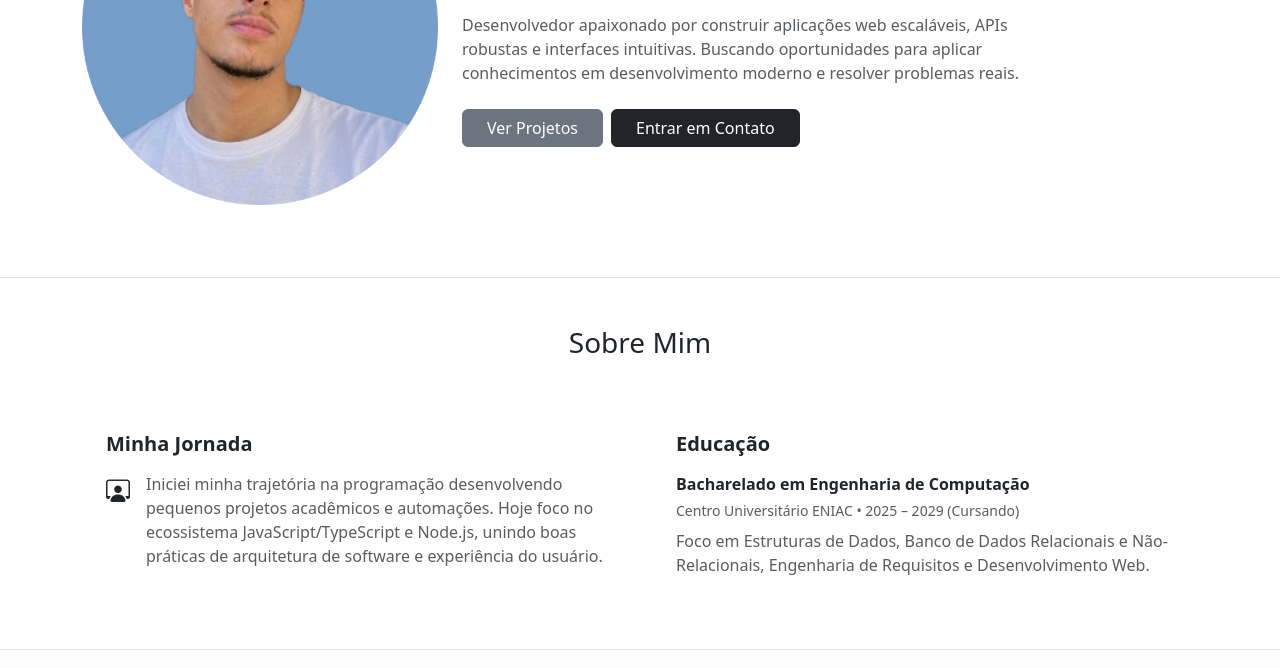
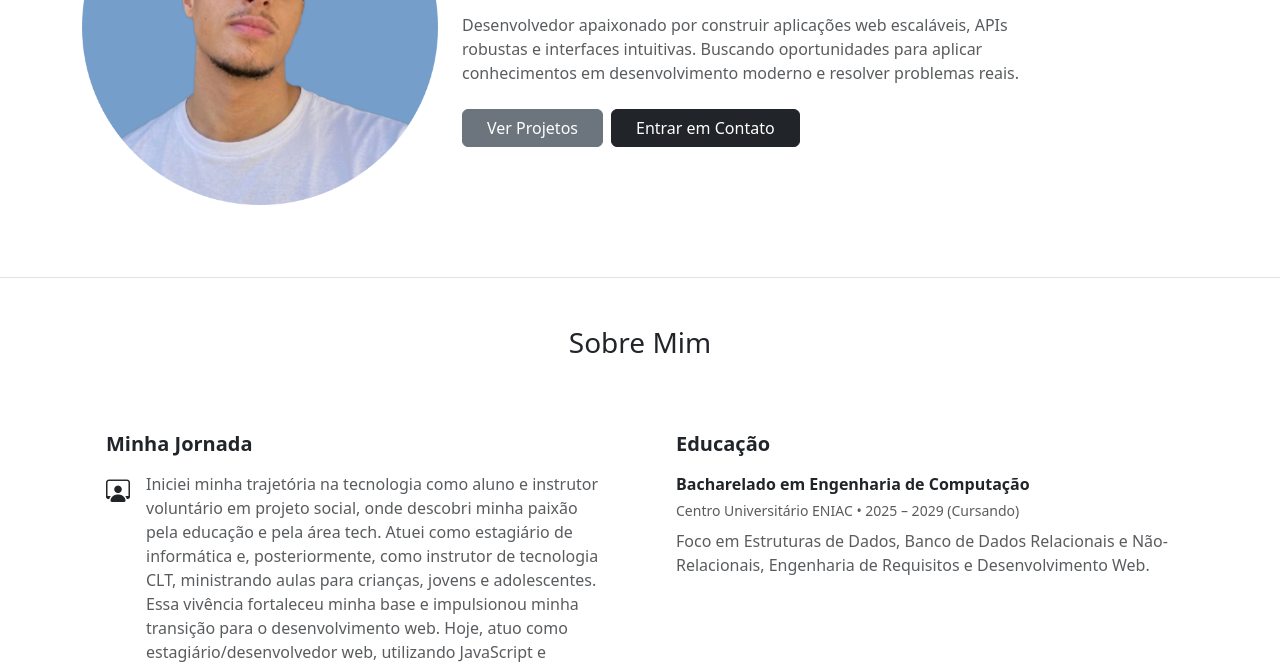
Before and after one commit to profisaqueaguiar-spec/portif-lio-profissional, a plain HTML site: page index.html in a window 1280 px wide. Shown: the part 280-948 px from the top of the page. Drawn offline with nearby package versions, Linux system fonts and the light colour scheme; a script that the page names is missing.

Commit message:
add feat
Atualização das informações da seção sobre mim.

```diff
--- a/index.html
+++ b/index.html
@@ -84,9 +84,7 @@
                                 <i class="bi bi-person-workspace fs-4"></i>
                             </div>
                             <p class="text-muted mb-0">
-                                Iniciei minha trajetória na programação desenvolvendo pequenos projetos acadêmicos e
-                                automações. Hoje foco no ecossistema JavaScript/TypeScript e Node.js, unindo boas
-                                práticas de arquitetura de software e experiência do usuário.
+                                Iniciei minha trajetória na tecnologia como aluno e instrutor voluntário em projeto social, onde descobri minha paixão pela educação e pela área tech. Atuei como estagiário de informática e, posteriormente, como instrutor de tecnologia CLT, ministrando aulas para crianças, jovens e adolescentes. Essa vivência fortaleceu minha base e impulsionou minha transição para o desenvolvimento web. Hoje, atuo como estagiário/desenvolvedor web, utilizando JavaScript e Node.js para resolver problemas e criar soluções eficientes, e estou em busca de novas oportunidades para consolidar minha carreira na área.
                             </p>
                         </div>
                     </div>
```
